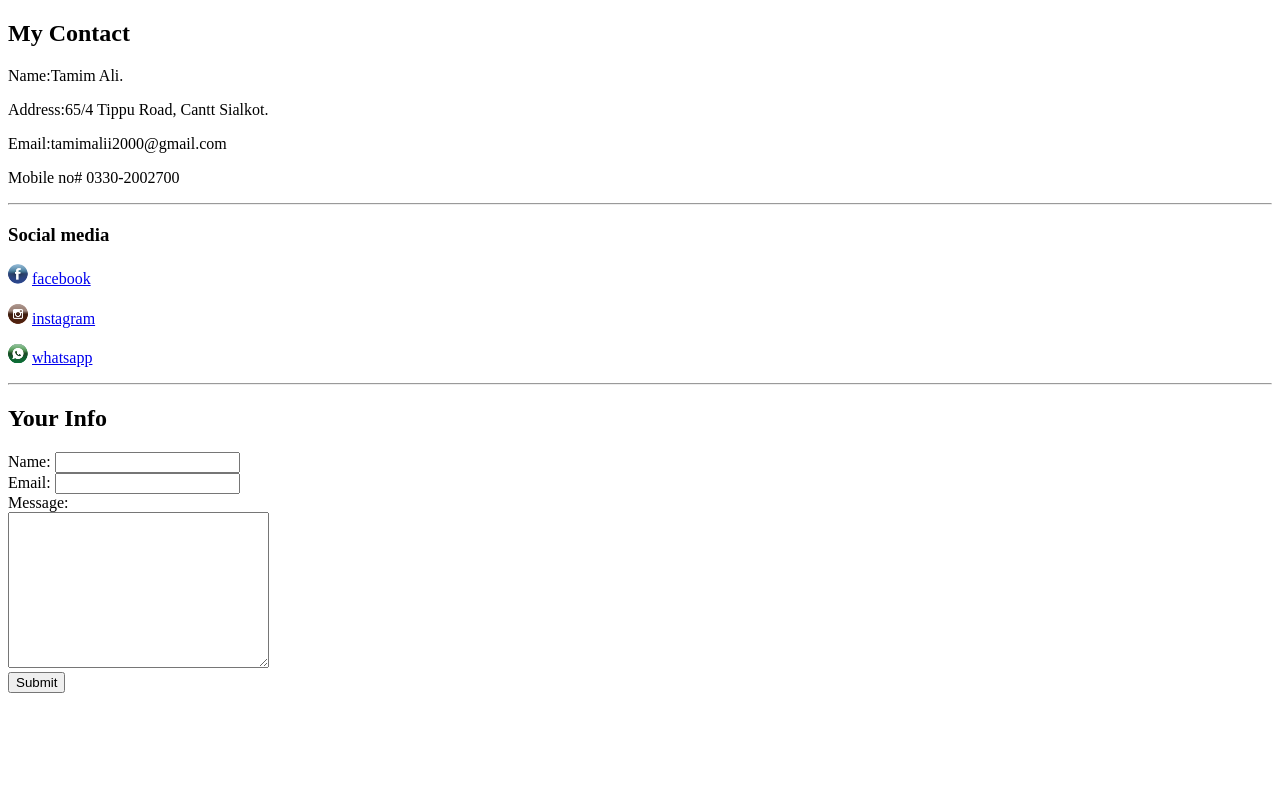
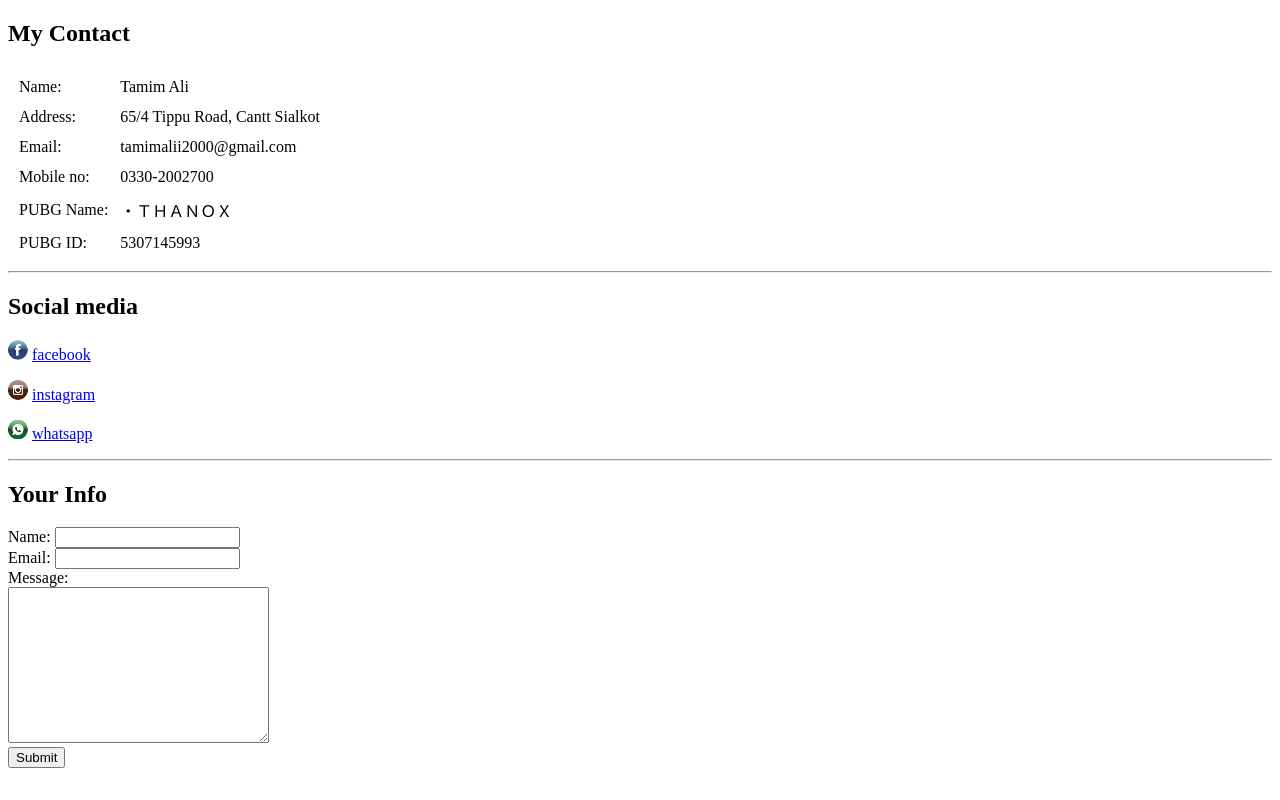
Before and after one commit to iamtamimalii/HTMLsite.github.io, a plain HTML site: page contact-me.html in a window 1280 px wide. Drawn offline with Linux system fonts and the light colour scheme.

Commit message:
Add files via upload

```diff
--- a/contact-me.html
+++ b/contact-me.html
@@ -8,12 +8,34 @@
   </head>
   <body>
     <h2>My Contact</h2>
-    <p>Name:Tamim Ali.</p>
-    <p>Address:65/4 Tippu Road, Cantt Sialkot.</p>
-    <p>Email:tamimalii2000@gmail.com</p>
-    <p>Mobile no# 0330-2002700</p>
+    <table cellspacing="10">
+      <tr>
+        <td>Name:</td>
+        <td>Tamim Ali</td>
+      </tr>
+      <tr>
+        <td>Address:</td>
+        <td>65/4 Tippu Road, Cantt Sialkot</td>
+      </tr>
+      <tr>
+        <td>Email:</td>
+        <td>tamimalii2000@gmail.com</td>
+      </tr>
+      <tr>
+        <td>Mobile no:</td>
+        <td>0330-2002700</td>
+      </tr>
+      <tr>
+        <td>PUBG Name:</td>
+        <td>・ＴＨＡＮＯＸ</td>
+      </tr>
+      <tr>
+        <td>PUBG ID:</td>
+        <td>5307145993</td>
+      </tr>
+    </table>
     <hr />
-    <h3>Social media</h3>
+    <h2>Social media</h2>
     <p>
       <img src="img/facebook.png" alt="" />
       <a href="https://www.facebook.com/iamtamim.alii">facebook</a>
```
